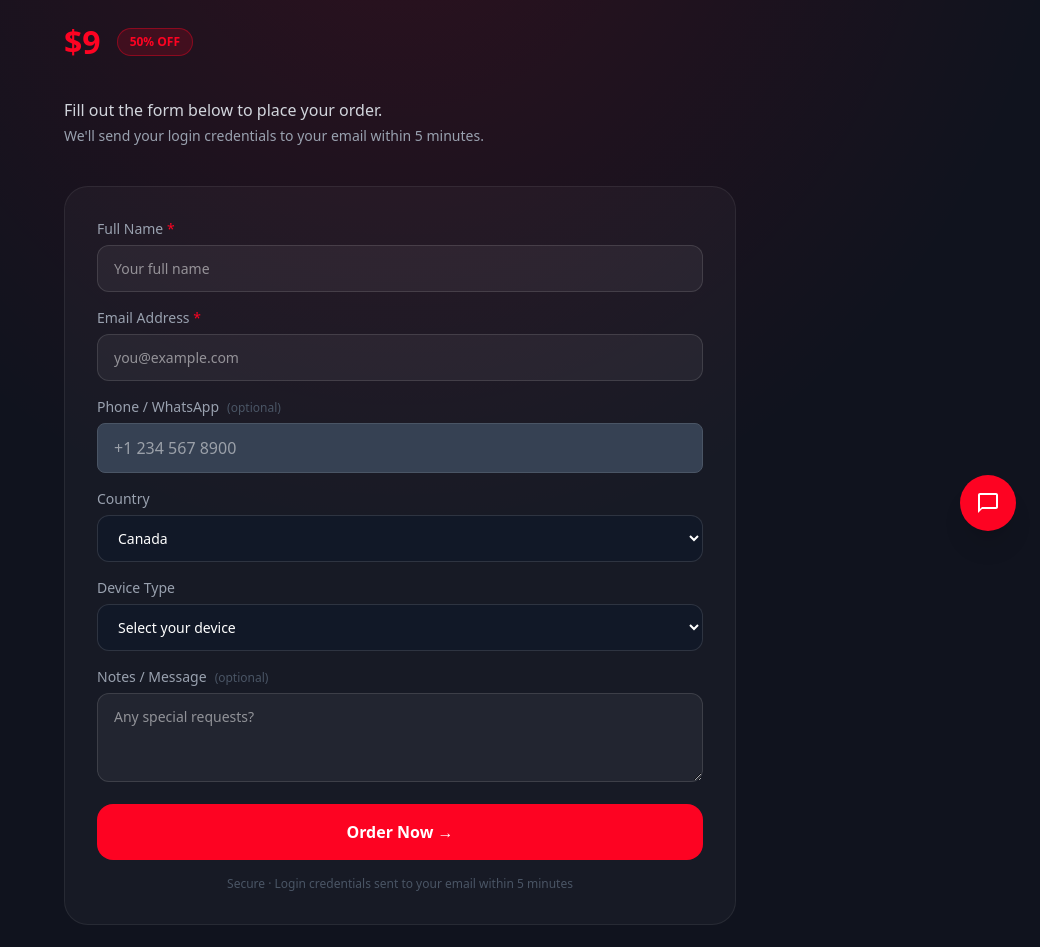
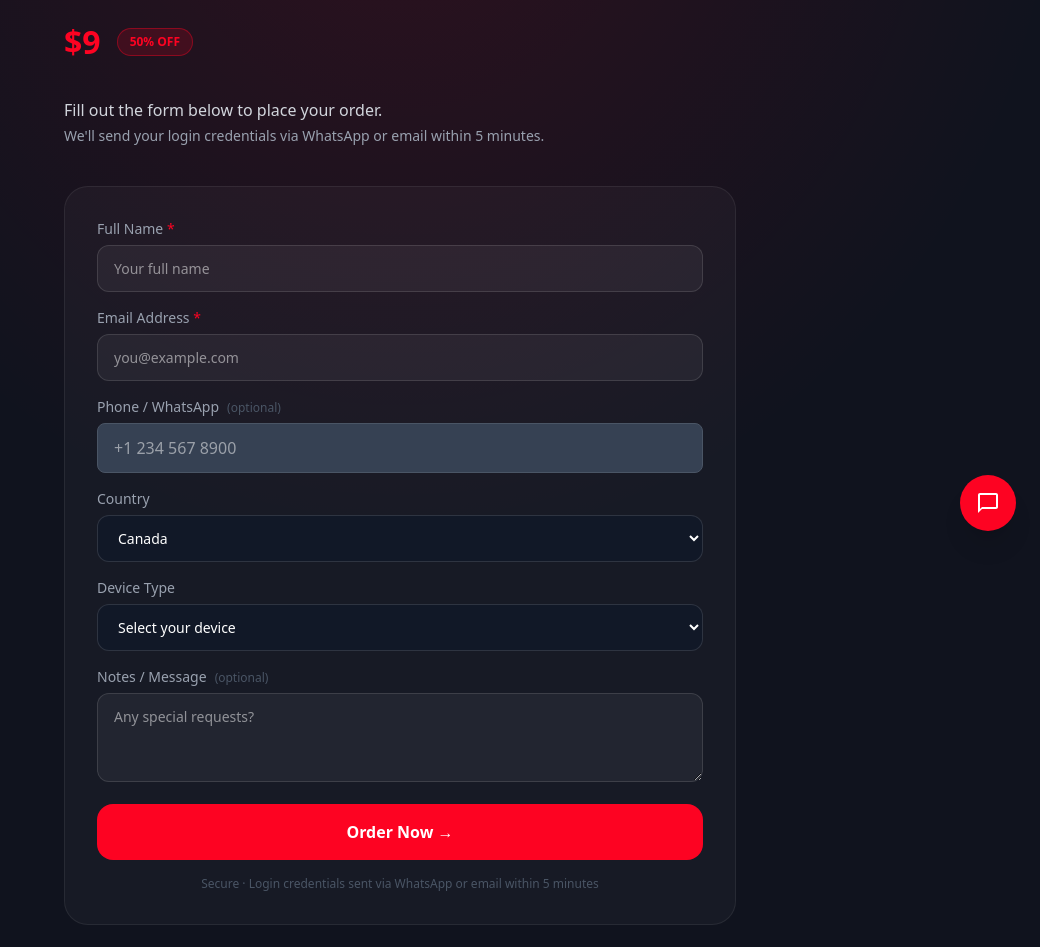
Before and after one commit to medmaar/maplestreamtv.ca, a Next.js app: page /1-month in a window 1280 px wide. Shown: the part 245-1192 px from the top of the page, without its empty margins (240-1280 px from the left). Built offline with nearby package versions, Linux system fonts and the light colour scheme.

Commit message:
fix: credentials sent via WhatsApp or email (not email only)

```diff
--- a/src/app/[plan]/PlanPageContent.tsx
+++ b/src/app/[plan]/PlanPageContent.tsx
@@ -87,7 +87,7 @@ export default function PlanPageContent({ plan, data, prices, defaultDevices }:
           <div className="mb-10">
             <p className="text-gray-300 text-base">Fill out the form below to place your order.</p>
             <p className="text-gray-400 text-sm mt-1">
-              We&apos;ll send your login credentials to your email within 5 minutes.
+              We&apos;ll send your login credentials via WhatsApp or email within 5 minutes.
             </p>
           </div>
 
--- a/src/app/pricing/PlanOrderForm.tsx
+++ b/src/app/pricing/PlanOrderForm.tsx
@@ -239,7 +239,7 @@ export default function PlanOrderForm({ plan }: Props) {
       </button>
 
       <p className="text-center text-gray-600 text-xs">
-        Secure · Login credentials sent to your email within 5 minutes
+        Secure · Login credentials sent via WhatsApp or email within 5 minutes
       </p>
     </form>
   );
```
